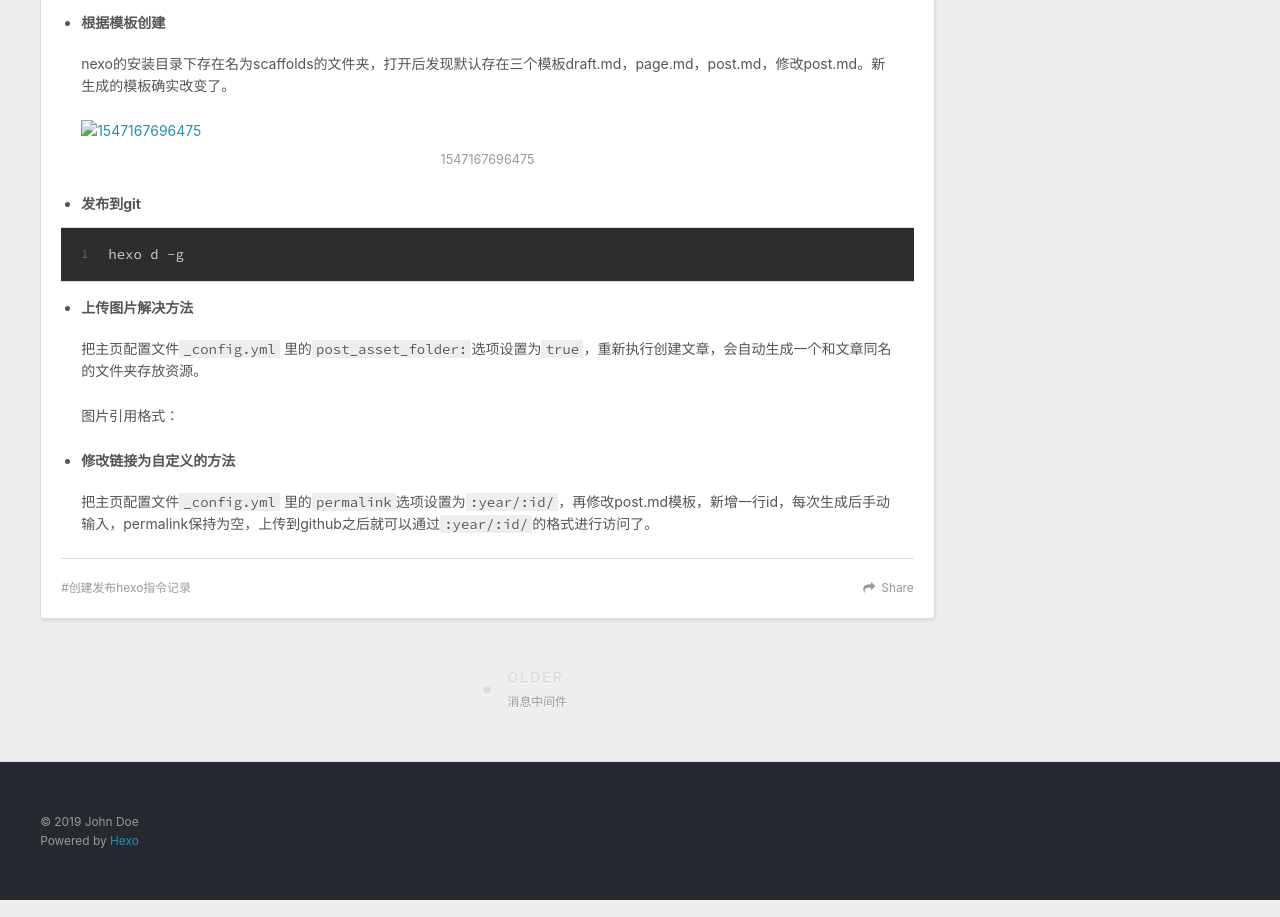
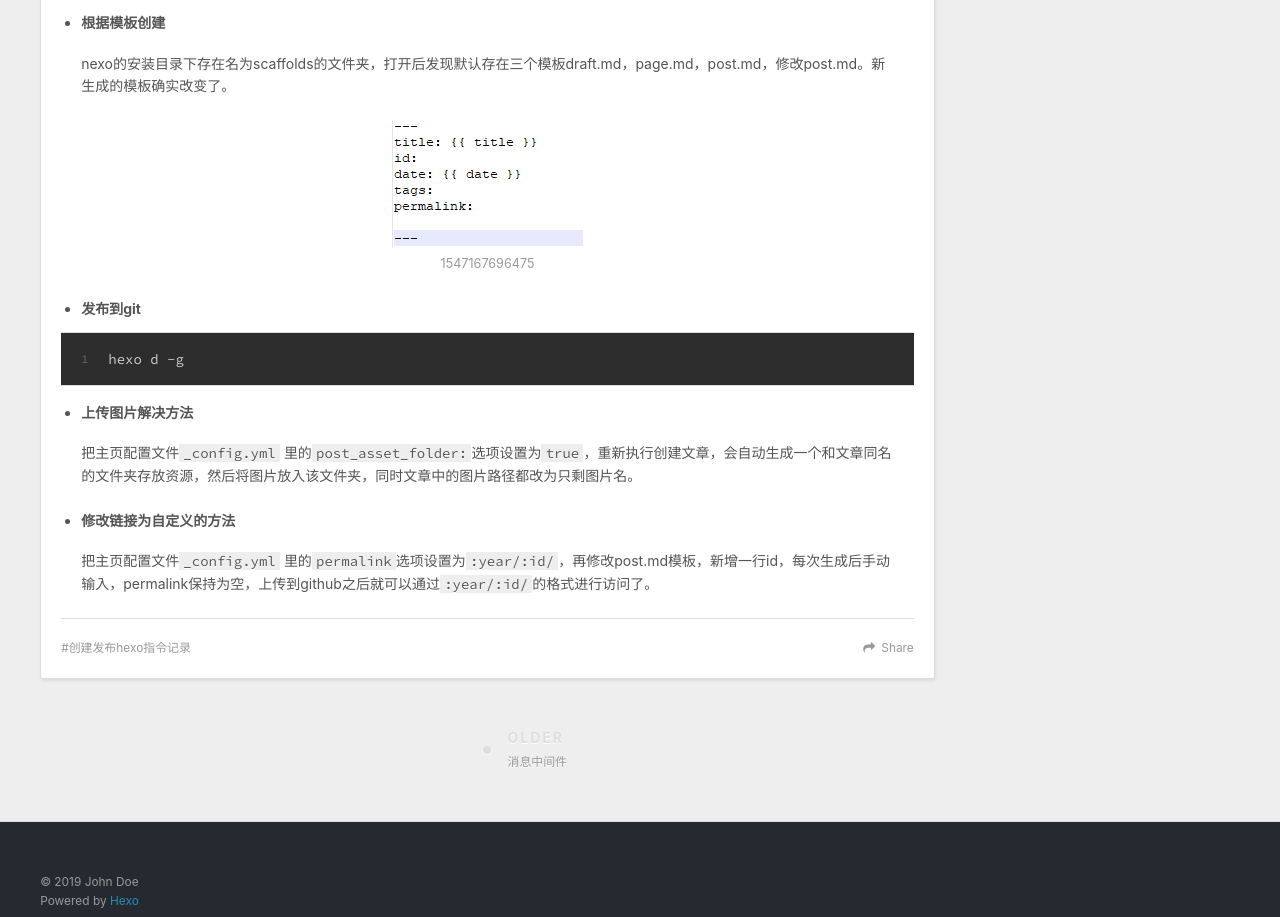
Before and after one commit to cskami/cskami.github.io, a plain HTML site: page 2019/20190111080938/index.html in a window 1280 px wide. Shown: the part 878-1795 px from the top of the page. Drawn offline with nearby package versions, Linux system fonts and the light colour scheme.

Commit message:
Site updated: 2019-01-11 09:48:40

```diff
--- a/2019/20190111080938/index.html
+++ b/2019/20190111080938/index.html
@@ -15,12 +15,12 @@
 <meta property="og:site_name" content="Hexo">
 <meta property="og:description" content="进入安装目录12cd d:cd d:\blog  创建文章标题可修改_config.yml文件里的new_post_name配置生成默认格式，例:year-:month-:day-:title.md 1nexo new [标题]  创建草稿顾名思义就是草稿，通过hexo publish [标题] 1hexo new draft [标题]  根据模板创建nexo的安装目录下存在名为scaffold">
 <meta property="og:locale" content="default">
-<meta property="og:image" content="http://yoursite.com/2019/20190111080938/hexo的用法/1547167696475.png">
-<meta property="og:updated_time" content="2019-01-11T01:44:38.222Z">
+<meta property="og:image" content="http://yoursite.com/2019/20190111080938/1547167696475.png">
+<meta property="og:updated_time" content="2019-01-11T01:48:32.174Z">
 <meta name="twitter:card" content="summary">
 <meta name="twitter:title" content="hexo的用法">
 <meta name="twitter:description" content="进入安装目录12cd d:cd d:\blog  创建文章标题可修改_config.yml文件里的new_post_name配置生成默认格式，例:year-:month-:day-:title.md 1nexo new [标题]  创建草稿顾名思义就是草稿，通过hexo publish [标题] 1hexo new draft [标题]  根据模板创建nexo的安装目录下存在名为scaffold">
-<meta name="twitter:image" content="http://yoursite.com/2019/20190111080938/hexo的用法/1547167696475.png">
+<meta name="twitter:image" content="http://yoursite.com/2019/20190111080938/1547167696475.png">
 
     <link rel="alternate" href="/atom.xml" title="Hexo" type="application/atom+xml">
 
@@ -99,15 +99,12 @@
 <figure class="highlight plain"><table><tr><td class="gutter"><pre><span class="line">1</span><br></pre></td><td class="code"><pre><span class="line">hexo new draft [标题]</span><br></pre></td></tr></table></figure>
 </li>
 <li><h5 id="根据模板创建"><a href="#根据模板创建" class="headerlink" title="根据模板创建"></a>根据模板创建</h5><p>nexo的安装目录下存在名为scaffolds的文件夹，打开后发现默认存在三个模板draft.md，page.md，post.md，修改post.md。新生成的模板确实改变了。</p>
-<p><img src="/2019/20190111080938/hexo的用法/1547167696475.png" alt="1547167696475"></p>
+<p><img src="/2019/20190111080938/1547167696475.png" alt="1547167696475"></p>
 </li>
 <li><h5 id="发布到git"><a href="#发布到git" class="headerlink" title="发布到git"></a>发布到git</h5><figure class="highlight plain"><table><tr><td class="gutter"><pre><span class="line">1</span><br></pre></td><td class="code"><pre><span class="line">hexo d -g</span><br></pre></td></tr></table></figure>
 </li>
-<li><h5 id="上传图片解决方法"><a href="#上传图片解决方法" class="headerlink" title="上传图片解决方法"></a>上传图片解决方法</h5><p>把主页配置文件<code>_config.yml</code> 里的<code>post_asset_folder:</code>选项设置为<code>true</code>，重新执行创建文章，会自动生成一个和文章同名的文件夹存放资源。</p>
-<p>图片引用格式：</p>
+<li><h5 id="上传图片解决方法"><a href="#上传图片解决方法" class="headerlink" title="上传图片解决方法"></a>上传图片解决方法</h5><p>把主页配置文件<code>_config.yml</code> 里的<code>post_asset_folder:</code>选项设置为<code>true</code>，重新执行创建文章，会自动生成一个和文章同名的文件夹存放资源，然后将图片放入该文件夹，同时文章中的图片路径都改为只剩图片名。</p>
 </li>
-</ul>
-<ul>
 <li><h5 id="修改链接为自定义的方法"><a href="#修改链接为自定义的方法" class="headerlink" title="修改链接为自定义的方法"></a>修改链接为自定义的方法</h5><p>把主页配置文件<code>_config.yml</code> 里的<code>permalink</code>选项设置为<code>:year/:id/</code>，再修改post.md模板，新增一行id，每次生成后手动输入，permalink保持为空，上传到github之后就可以通过<code>:year/:id/</code>的格式进行访问了。</p>
 </li>
 </ul>
```
Also changed, not shown: index.html (+2 -5 lines).
